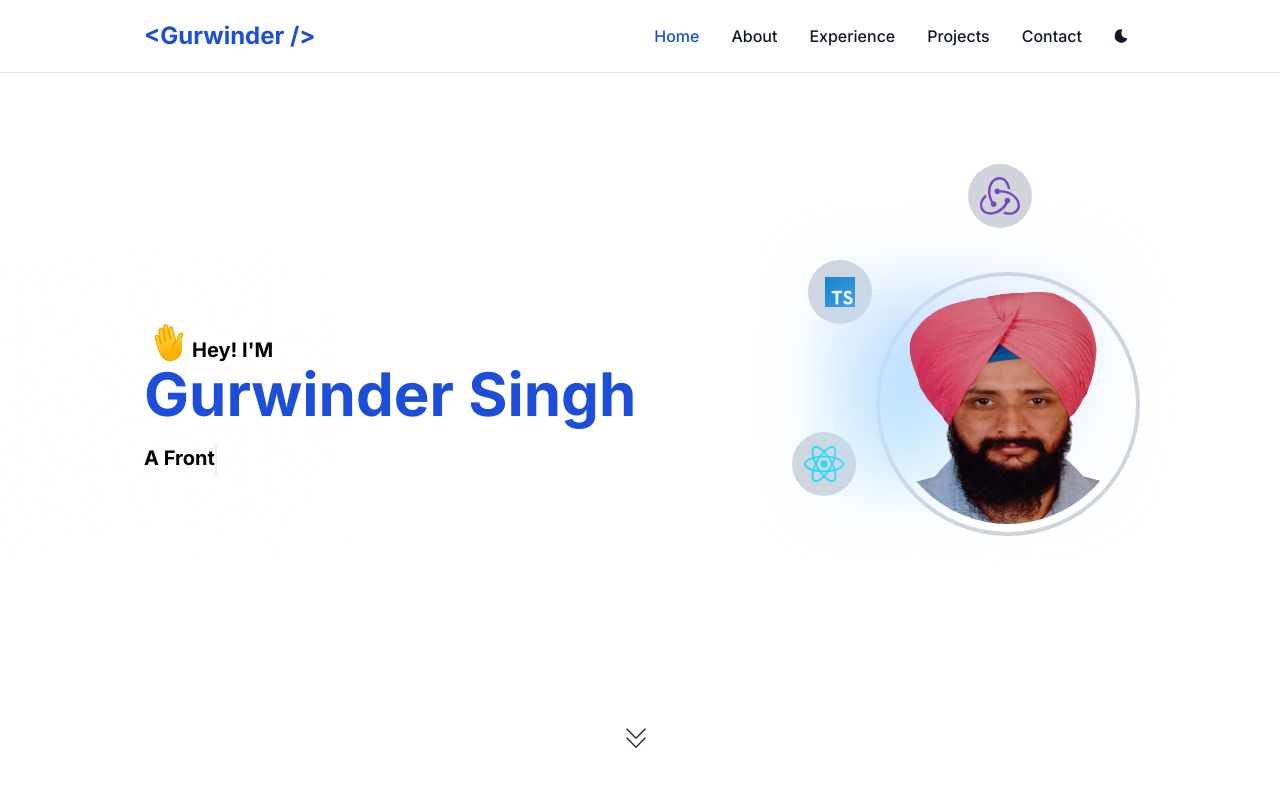
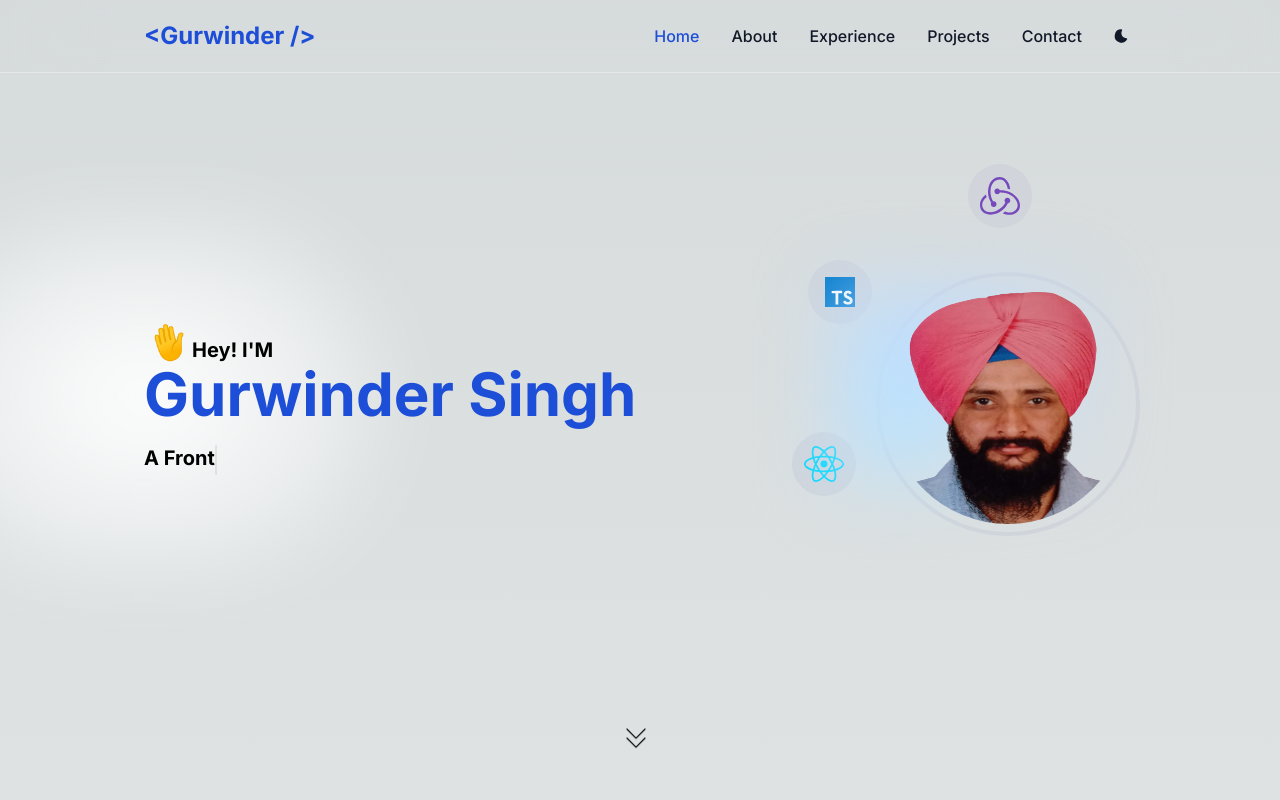
Before and after one commit to GurwinderMankoo/Portfolio, a Next.js app: page / in a window 1280 px wide. Shown: the top 800 px of the page. Built offline with nearby package versions, Linux system fonts and the light colour scheme.

Commit message:
Test again

```diff
--- a/package.json
+++ b/package.json
@@ -16,7 +16,6 @@
     "eslint": "8.45.0",
     "eslint-config-next": "13.4.10",
     "next": "13.4.10",
-    "next-themes": "^0.2.1",
     "postcss": "8.4.26",
     "react": "18.2.0",
     "react-dom": "18.2.0",
--- a/src/app/components/navbar/ModeSwitch.tsx
+++ b/src/app/components/navbar/ModeSwitch.tsx
@@ -1,7 +1,7 @@
 "use client"
-// import { useModeSwitcher } from '@/app/store/ModeSwitcherProvider'
+import { useModeSwitcher } from '@/app/store/ModeSwitcherProvider'
 import React from 'react'
-import { useTheme } from 'next-themes'
+// import { useTheme } from 'next-themes'
 
 type Props = {
     className: string
@@ -9,8 +9,8 @@ type Props = {
 
 export default function ModeSwitch({ className }: Props) {
 
-    // const { mode, setMode } = useModeSwitcher()
-    const { theme, setTheme } = useTheme()
+    const { theme, setTheme } = useModeSwitcher()
+    // const { theme, setTheme } = useTheme()
 
 
     return (
@@ -18,7 +18,7 @@ export default function ModeSwitch({ className }: Props) {
             <a
                 role='button'
                 className={`block py-2 pl-3 pr-4 text-gray-900 rounded hover:bg-gray-100 md:hover:bg-transparent md:border-0 md:hover:text-blue-700 md:p-0 dark:text-white md:dark:hover:text-blue-500 dark:hover:bg-gray-700 dark:hover:text-white md:dark:hover:bg-transparent ${className}`}
-                onClick={() => setTheme(theme === "light" ? 'dark' : 'light')}
+                onClick={() => setTheme((prevState) => prevState === "light" ? 'dark' : 'light')}
             >
                 {
                     theme === "dark" ?
--- a/src/app/layout.tsx
+++ b/src/app/layout.tsx
@@ -1,10 +1,10 @@
 import type { Metadata } from 'next'
 import { Inter } from 'next/font/google'
 import Navbar from './components/navbar/Main'
-// import ModeSwitcherProvider from './store/ModeSwitcherProvider'
+import ModeSwitcherProvider from './store/ModeSwitcherProvider'
 import ModalProvider from './store/ModalProvider'
 import ScrollObserverProvider from './store/ScrollObserver'
-import ThemeSwitcher from './components/common/ThemeSwitcher'
+// import ThemeSwitcher from './components/common/ThemeSwitcher'
 import './globals.css'
 
 const inter = Inter({ subsets: ['latin'] })
@@ -29,14 +29,14 @@ export default function RootLayout({
       </head>
       <body className={inter.className}>
         <ScrollObserverProvider>
-          {/* <ModeSwitcherProvider> */}
-          <ThemeSwitcher>
+          <ModeSwitcherProvider>
+            {/* <ThemeSwitcher> */}
             <ModalProvider>
               <Navbar />
               {children}
             </ModalProvider>
-          </ThemeSwitcher>
-          {/* </ModeSwitcherProvider> */}
+            {/* </ThemeSwitcher> */}
+          </ModeSwitcherProvider>
         </ScrollObserverProvider>
       </body>
     </html>
--- a/src/app/page.tsx
+++ b/src/app/page.tsx
@@ -9,7 +9,7 @@ import UpArrow from './components/common/UpArrow'
 export default function Home() {
   return (
     <>
-      <main className="bg-white text-black dark:bg-gray-900/90 dark:text-white -z-10">
+      <main className="bg-gradient-to-b from-[#D6DBDC] to-white text-black dark:bg-gray-900/90 dark:text-white -z-10">
         <HomeMain1 />
         <AboutMain />
         <Experience />
--- a/src/app/store/ModeSwitcherProvider.tsx
+++ b/src/app/store/ModeSwitcherProvider.tsx
@@ -3,34 +3,34 @@ import React, { useContext, createContext, useState, useEffect } from 'react'
 
 type Props = { children: React.ReactNode }
 
-type Mode = string;
+type Theme = string;
 type ModeSwitcher = (prevState: string) => void
 
 type ModeSwitcherStateType = {
-    mode: Mode,
-    setMode: React.Dispatch<React.SetStateAction<string>>
+    theme: Theme,
+    setTheme: React.Dispatch<React.SetStateAction<string>>
 }
 
-export const ModeSwitcherState = createContext<ModeSwitcherStateType>({ mode: 'light', setMode: () => null })
+export const ModeSwitcherState = createContext<ModeSwitcherStateType>({ theme: 'light', setTheme: () => null })
 
 export const useModeSwitcher = () => useContext(ModeSwitcherState)
 
 export default function ModeSwitcherProvider({ children }: Props) {
-    const [mode, setMode] = useState<string>('light');
+    const [theme, setTheme] = useState<string>('light');
 
     useEffect(() => {
         const html = document.documentElement;
         html.className = ""
-        if (mode === "dark") {
+        if (theme === "dark") {
             html.classList.add('dark');
         } else {
             html.classList.add('light');
         }
-    }, [mode])
+    }, [theme])
 
     return (
-        <ModeSwitcherState.Provider value={{ mode, setMode }}>
-            <div className={mode}>
+        <ModeSwitcherState.Provider value={{ theme, setTheme }}>
+            <div className={theme}>
                 {
                     children
                 }
```
Also changed, not shown: 1 other file (tests, documents, lock files or other folders).
